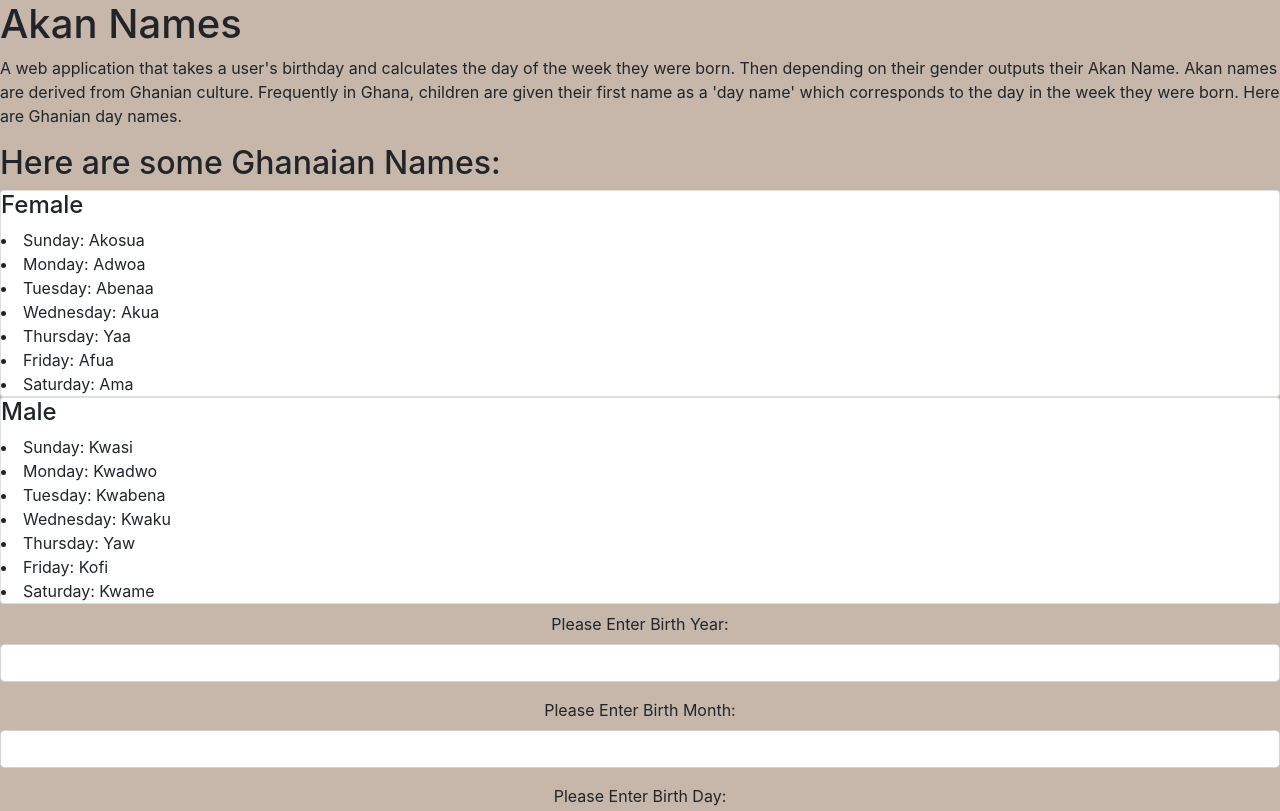
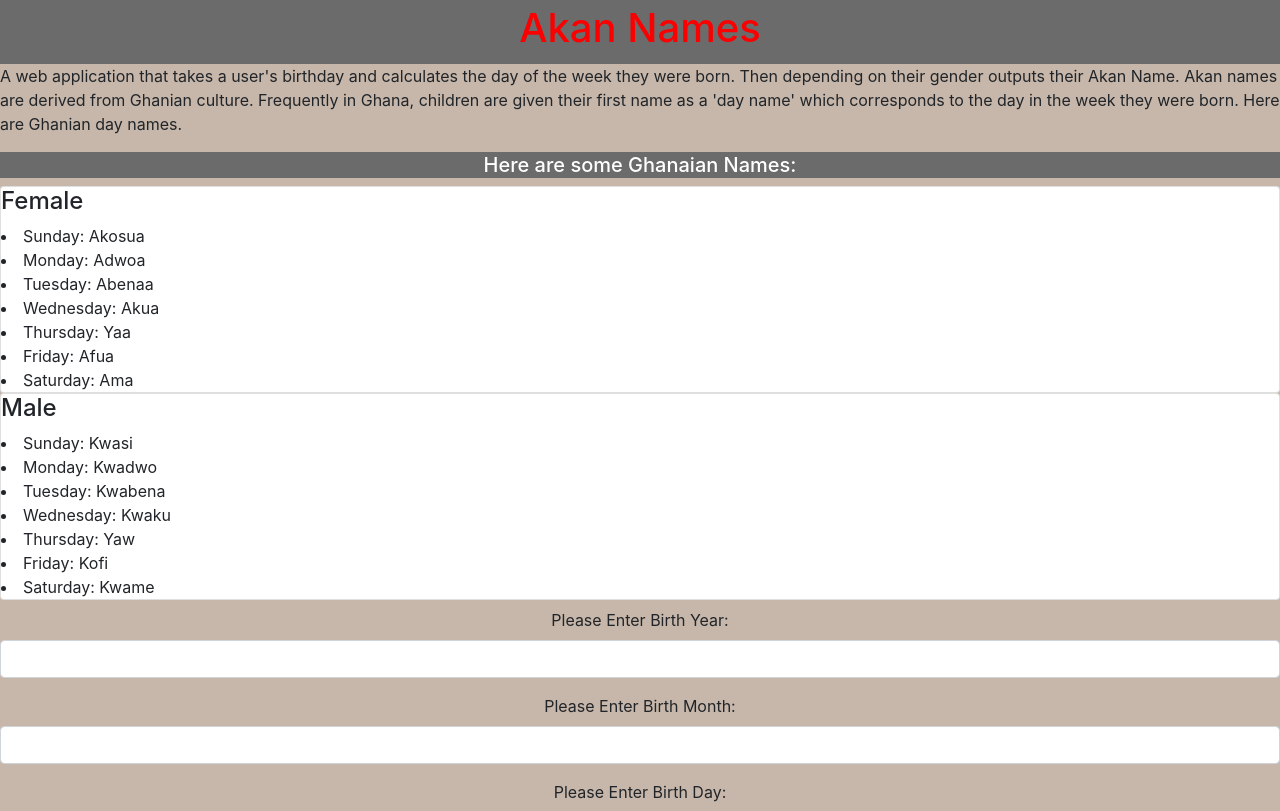
Before and after one commit to abduljabbarAg/Namegeneratorip, a plain HTML site: page index.html in a window 1280 px wide. Shown: the top 811 px of the page. Drawn offline with nearby package versions, Linux system fonts and the light colour scheme; a script that the page names is missing.

Commit message:
added heading styles to style.css

```diff
--- a/styles.css
+++ b/styles.css
@@ -9,3 +9,37 @@
 .body {
     background-color: rgb(199, 183, 170);
 }
+
+
+
+/*paragraph styling*/
+
+.p {
+    border: 1Px solid rgb(185, 125, 110);
+    padding: 10px;
+}
+
+/*paragraph styling*/
+
+.p {
+    border: 1Px solid rgb(185, 125, 110);
+    padding: 10px;
+}
+
+/* header styling*/
+.header {
+    padding: 4px;
+    text-align: center;
+    background: #6b6b6b;
+    color: rgb(251, 0, 0);
+    font-size: 30px;
+
+}
+
+.header2 {
+    padding: 1px;
+    text-align: center;
+    background: #6b6b6b;
+    color: rgb(255, 255, 255);
+    font-size: 20px;
+}
```
